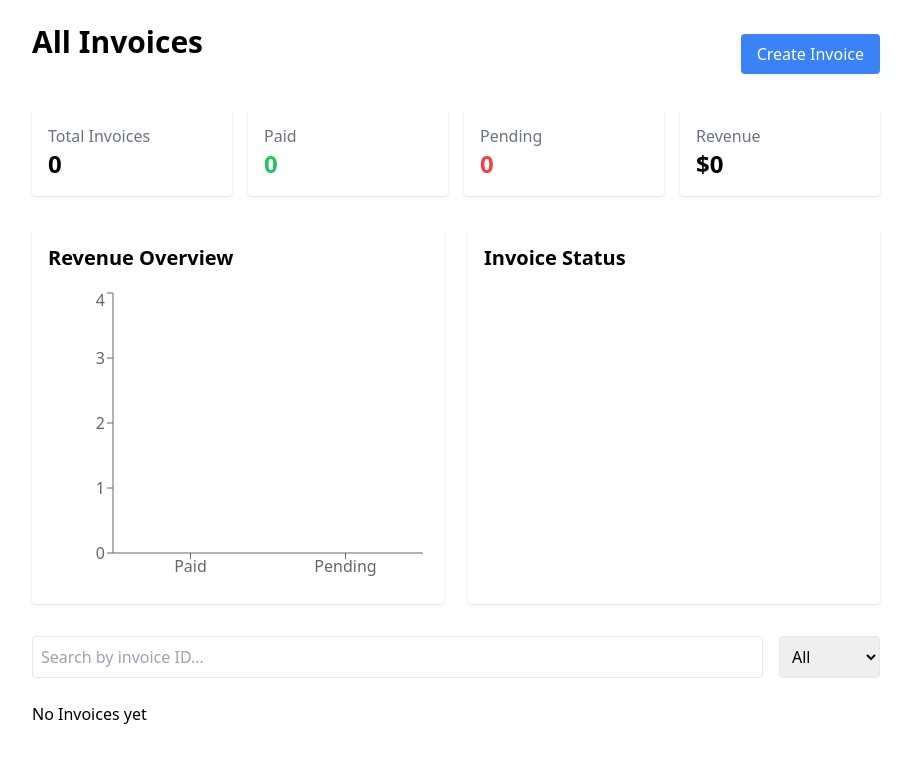
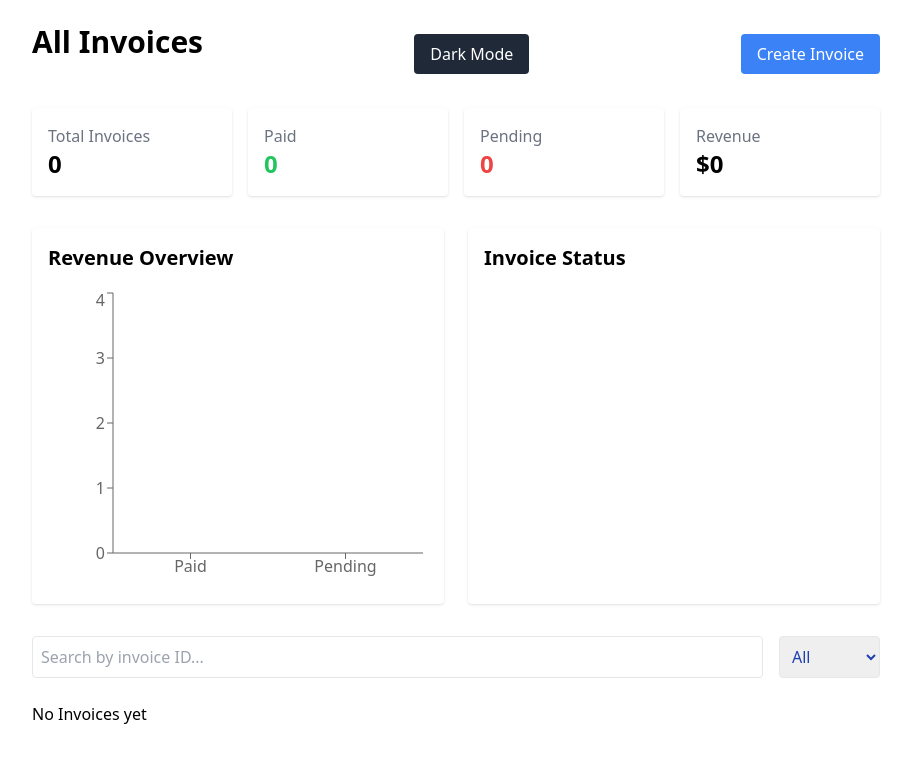
Before and after one commit to aderemi67/Invoice---Manager, a React (Vite) app: page / in a window 1280 px wide. Shown: the top 762 px of the page, without its empty margins (184-1095 px from the left). Built offline with nearby package versions, Linux system fonts and the light colour scheme.

Commit message:
Add Dark mode functionality

```diff
--- /dev/null
+++ b/src/components/ThemeToggle.jsx
@@ -0,0 +1,23 @@
+import { useContext } from "react";
+
+import {
+    ThemeContext,
+} from "../context/ThemeContext";
+
+function ThemeToggle() {
+    const {
+        darkMode,
+        setDarkMode,
+    } = useContext(ThemeContext);
+
+    return (
+        <button
+        onClick={() => setDarkMode(!darkMode)}
+        className="bg-gray-800 dark:bg-gray-200 text-white dark:text-black px-4 py-2 rounded">
+            {darkMode
+            ? "Light Mode" : "Dark Mode"}
+        </button>
+    );
+}
+
+export default ThemeToggle;
--- /dev/null
+++ b/src/context/ThemeContext.jsx
@@ -0,0 +1,41 @@
+import {
+    createContext,
+    useEffect,
+    useState
+} from "react";
+
+export const ThemeContext = createContext();
+
+function ThemeProvider({ children }) {
+    const [darkMode, setDarkMode] =
+    useState(() => {
+        return (
+            localStorage.getItem("theme") === "dark"
+        );
+    });
+
+    useEffect(() => {
+        if (darkMode) {
+            document.documentElement.classList.add("dark");
+
+            localStorage.setItem("theme", "dark");
+        } else {
+            document.documentElement.classList.remove("dark");
+
+            localStorage.setItem("theme", "light");
+        }
+    }, [darkMode]);
+
+    return (
+        <ThemeContext.Provider
+        value={{
+            darkMode,
+            setDarkMode,
+        }}
+        >
+            {children}
+        </ThemeContext.Provider>
+    );
+}
+
+export default ThemeProvider;
--- a/src/main.jsx
+++ b/src/main.jsx
@@ -2,13 +2,16 @@ import React from 'react'
 import ReactDom from 'react-dom/client'
 import './index.css'
 import App from './App.jsx'
+import ThemeProvider from './context/ThemeContext.jsx'
 
 import InvoiceProvider from './context/InvoiceContext.jsx';
 
 ReactDom.createRoot(document.getElementById('root')).render(
   <React.StrictMode>
+    <ThemeProvider>
     <InvoiceProvider>
     <App />
     </InvoiceProvider>
+    </ThemeProvider>
   </React.StrictMode>,
 );
--- a/src/pages/Home.jsx
+++ b/src/pages/Home.jsx
@@ -3,6 +3,7 @@ import { Link } from "react-router-dom";
 import { InvoiceContext } from "../context/InvoiceContext";
 import DashboardStats from "../components/DashboardStats";
 import RevenueChart from "../components/RevenueCharts";
+import ThemeToggle from "../components/ThemeToggle";
 
 function Home() {
     const { invoices,
@@ -28,10 +29,12 @@ function Home() {
      );
 
     return (
-        <div className="p-6 max-w-4xl mx-auto">
+        <div className="p-6 max-w-4xl mx-auto
+         min-h-screen bg-white dark:bg-gray-900
+          text-black dark:text-white">
              <div className="flex justify-between items-center mb-6">
             <h1 className="text-3xl font-bold mb-6"> All Invoices</h1>
-
+        <ThemeToggle />
         <Link
         to="/create"
         className="bg-blue-500 text-white px-4 py-2 rounded">
@@ -58,7 +61,7 @@ function Home() {
             onChange={(e) =>
                 setFilterStatus(e.target.value)
             }
-            className="border p-2 rounded"
+            className="border text-blue-800 p-2 rounded"
             >
                 <option value="all">All</option>
                 <option value="paid">Paid</option>
@@ -72,7 +75,8 @@ function Home() {
                 filteredInvoices.map((invoice) => (
                     <div
                     key={invoice.id}
-                    className="border p-4 rounded mb-4">
+                    className="border p-4 rounded mb-4 shadow
+                    bg-white dark:bg-gray-800">
                         <h2 className="font-bold">
                             Invoice #{invoice.id}
                             </h2>
--- a/tailwind.config.js
+++ b/tailwind.config.js
@@ -1,4 +1,5 @@
 export default {
+    darkMode: "class",
     content: [
         "./index.html",
         "./src/**/*.{js,ts,jsx,tsx}",
```
